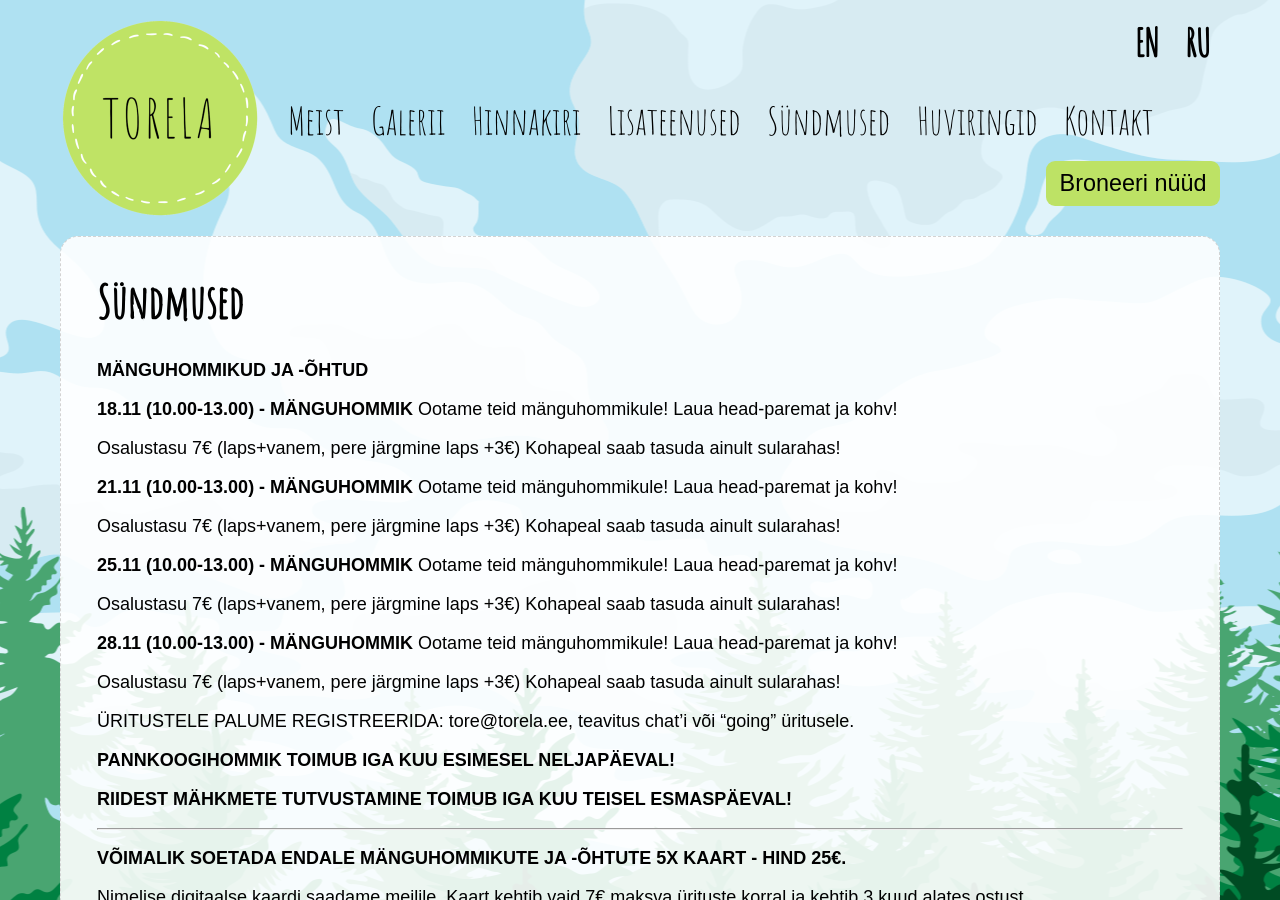
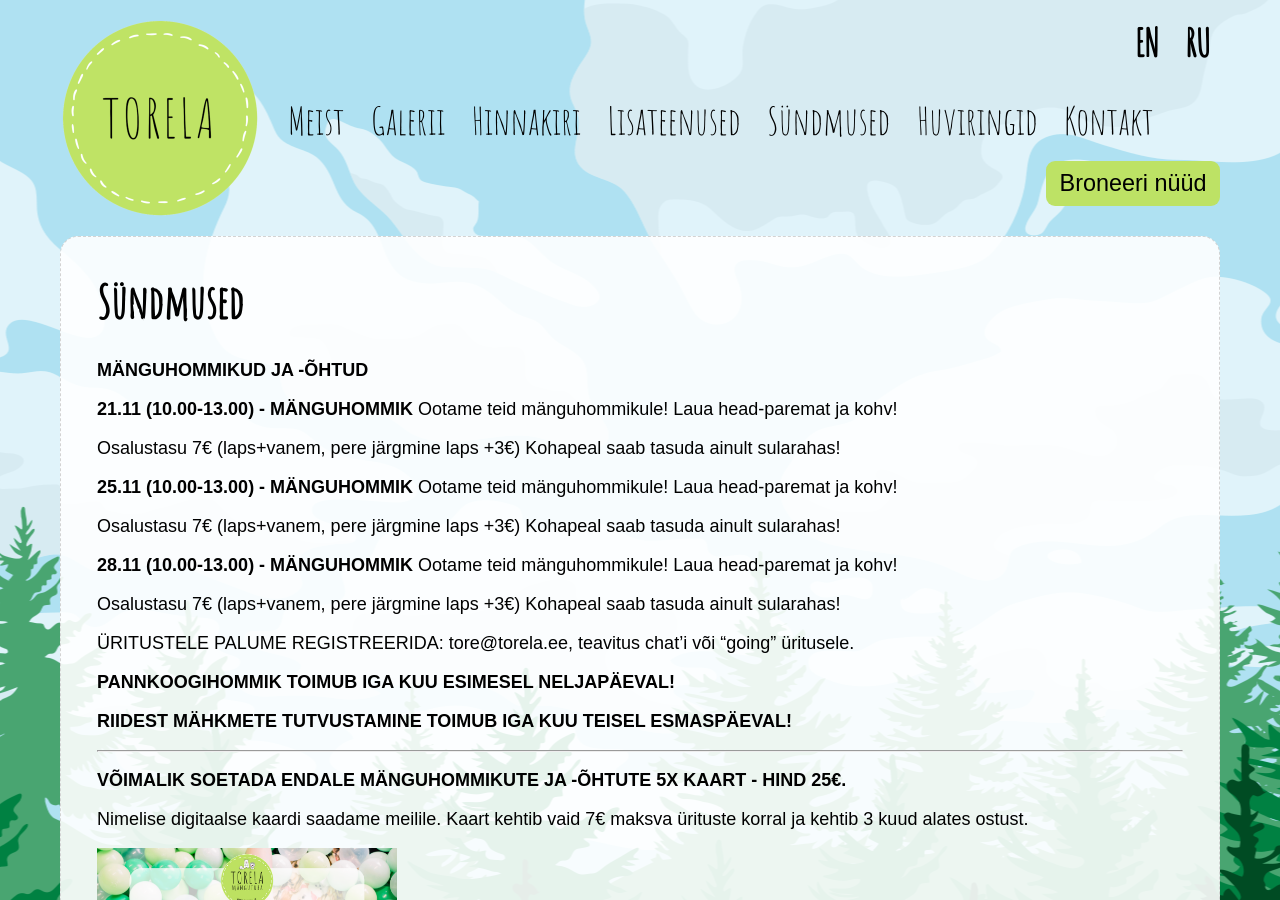
Before and after one commit to mypsik/torela, a Jekyll site: the page built from syndmused/index.md, in a window 1280 px wide and 900 px high. Built offline with Jekyll 4.4.1, drawn with Linux system fonts in a browser that asks for light colours.

Commit message:
Update index.md

```diff
--- a/syndmused/index.md
+++ b/syndmused/index.md
@@ -8,13 +8,6 @@ ru: /ru/events/
 ---
 
 **MÄNGUHOMMIKUD JA -ÕHTUD**
-
-
-**18.11 (10.00-13.00) - MÄNGUHOMMIK**
-Ootame teid mänguhommikule! Laua head-paremat ja kohv!
-
-Osalustasu 7€ (laps+vanem, pere järgmine laps +3€)
-Kohapeal saab tasuda ainult sularahas!
 
 
 **21.11 (10.00-13.00) - MÄNGUHOMMIK**
```
